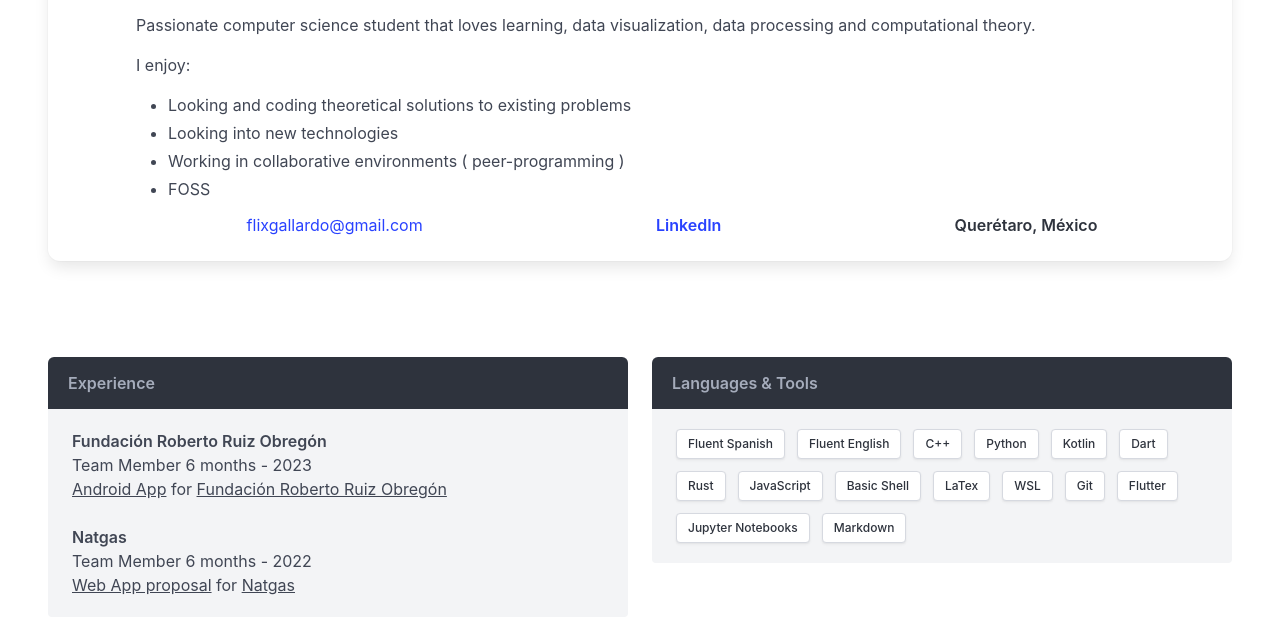
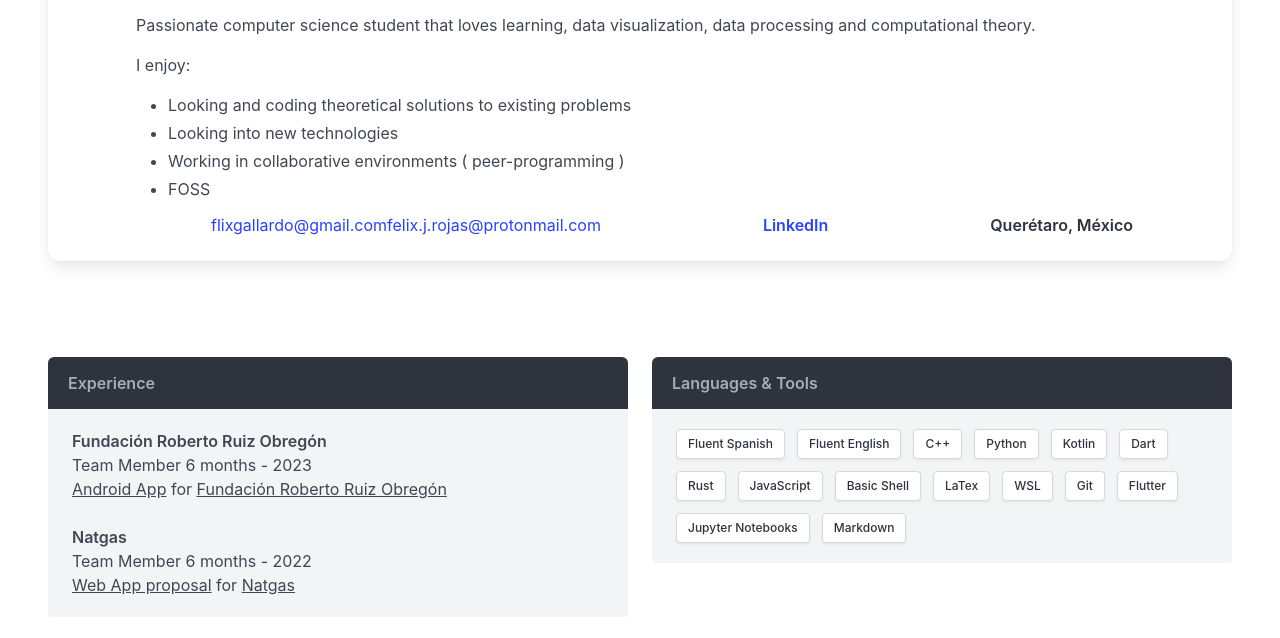
Before and after one commit to felix-rojas/felix-rojas.github.io, a plain HTML site: page index.html in a window 1280 px wide. Shown: the part 130-768 px from the top of the page. Drawn offline with Linux system fonts and the light colour scheme.

Commit message:
Update index.html
added another email

```diff
--- a/index.html
+++ b/index.html
@@ -43,6 +43,7 @@
                             <div class="level-item">
                                 <p> <a href="mailto:flixgallardo@gmail.com">flixgallardo@gmail.com</a>
                                 </p>
+                                <p><a href="mailto:felix.j.rojas@protonmail.com">felix.j.rojas@protonmail.com</a></p>
                             </div>
                             <div class="level-item">
                                 <p><strong><a
```
